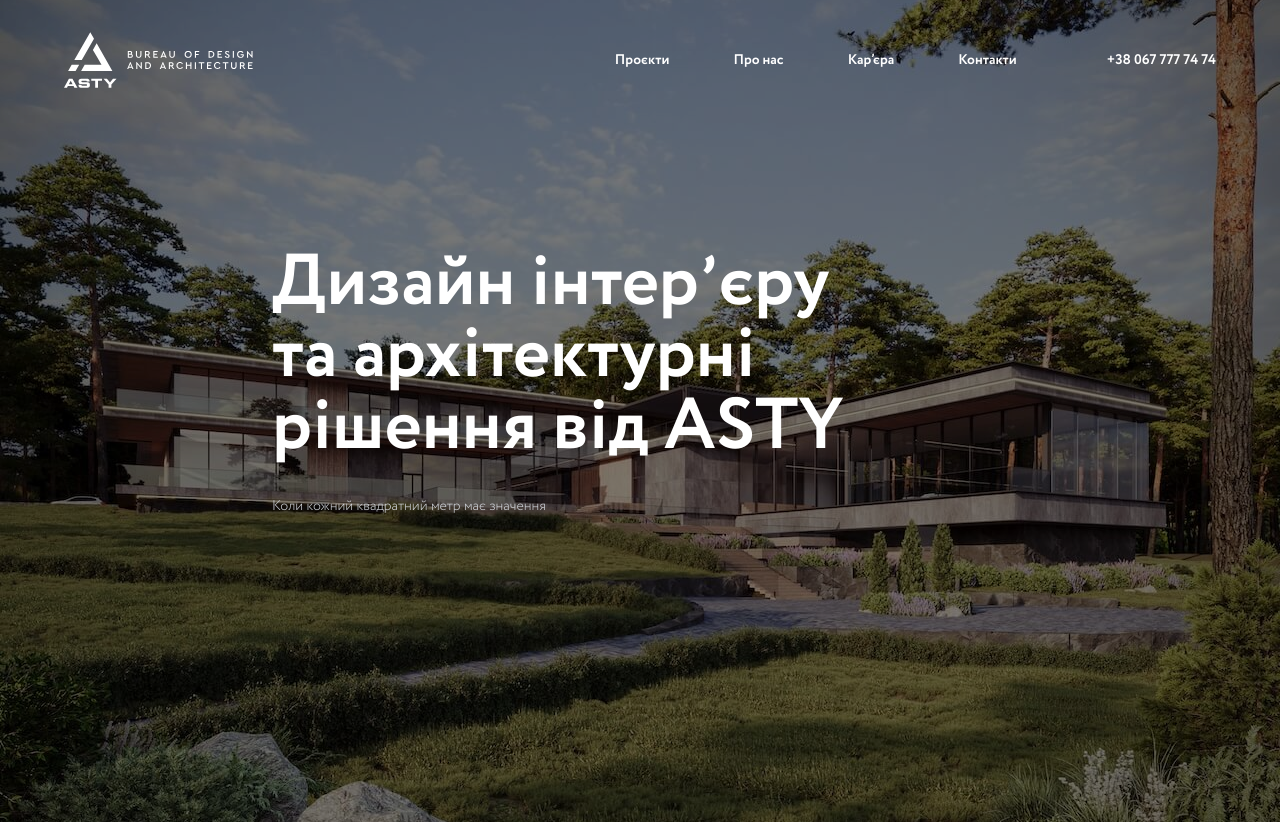
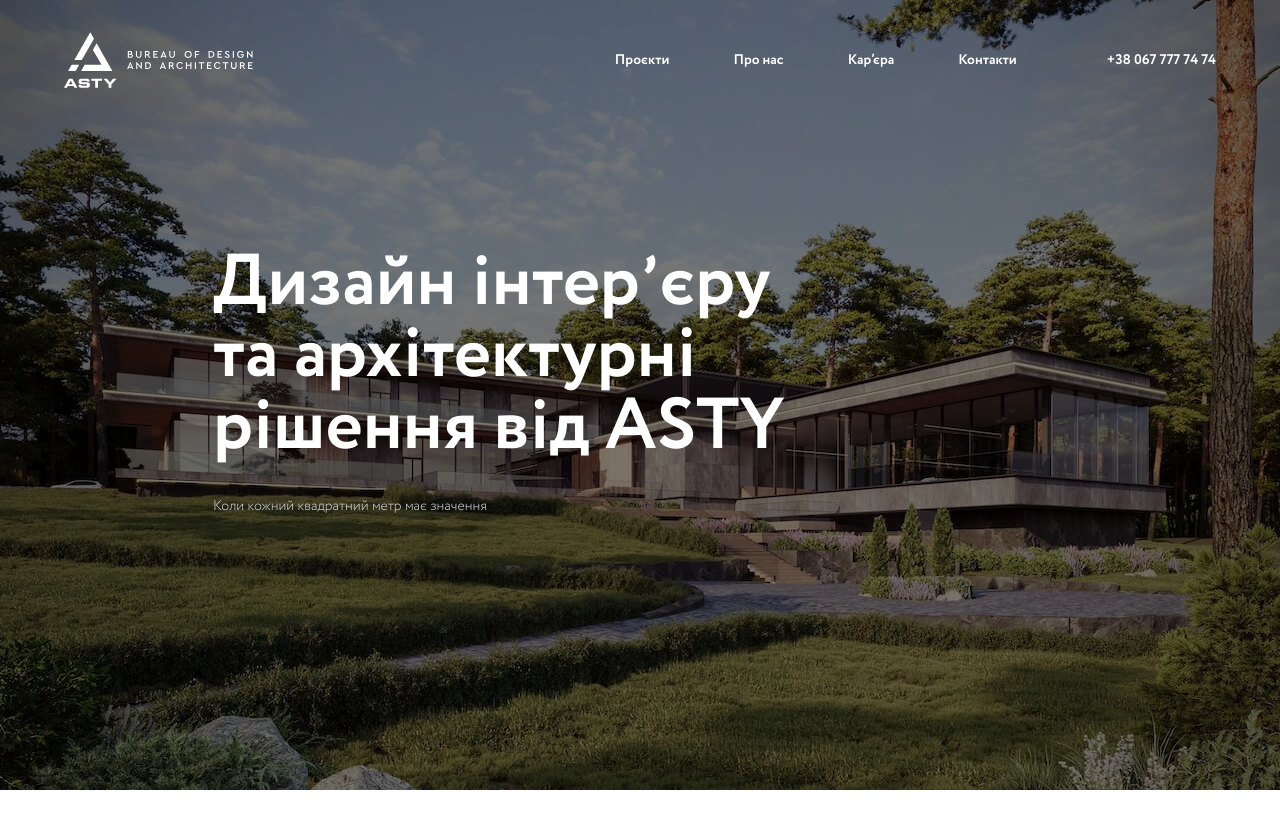
Before and after one commit to nikolaynizruhin/asty, a Next.js app: page / in a window 1280 px wide. Shown: the top 824 px of the page. Built offline with nearby package versions, Linux system fonts and the light colour scheme.

Commit message:
Update hero

```diff
--- a/components/home/hero.tsx
+++ b/components/home/hero.tsx
@@ -2,6 +2,7 @@ import Header from "@/components/header"
 import Image from "next/image"
 import SocialIcons from "../social-icons"
 import { addMetadata } from "@/lib/utils"
+import Container from "../container"
 
 export default function Hero() {
   return (
@@ -16,15 +17,15 @@ export default function Hero() {
           priority={true}
           className="absolute inset-0 -z-10 h-full w-full object-cover brightness-50"
         />
-        <div className="mx-auto max-w-3xl px-4 py-52 md:py-24 xl:py-48">
+        <Container className="py-52 md:py-24 xl:py-48">
           <h1 className="text-4xl font-semibold text-white md:text-5xl xl:text-7xl text-balance">
             Дизайн інтерʼєру та архітектурні рішення від ASTY
           </h1>
           <p className="mt-8 font-light text-sm text-gray-300">
             Коли кожний квадратний метр має значення
           </p>
-        </div>
-        <SocialIcons className="flex gap-8 p-4 lg:py-12 lg:px-16 text-white" />
+        </Container>
+        <SocialIcons className="flex gap-8 p-4 md:px-8 lg:py-8 xl:px-16 text-white max-w-[550px] mx-auto md:max-w-none" />
       </div>
     </div>
   )
```
